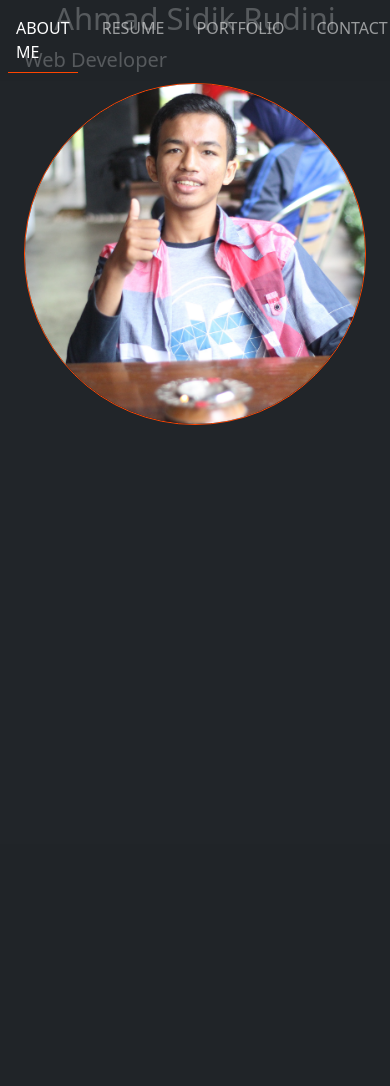
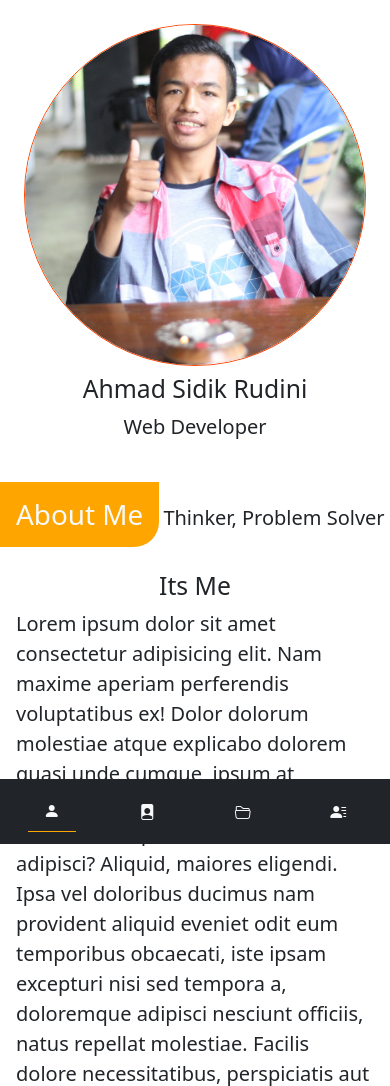
Before and after one commit to asidikrdn/personal-page, a PHP site: page / in a window 390 px wide. Shown: the top 1086 px of the page. Before the commit the page ends 425 px from the top, so only its background shows below. Run offline with PHP 8.4, Linux system fonts and the light colour scheme.

Commit message:
Creating Mobile Layout

```diff
--- a/css/style.css
+++ b/css/style.css
@@ -18,6 +18,15 @@ header img {
   transform: translateY(-10%);
 }
 
+#navbarMobile .container-fluid{
+  bottom: 0;
+}
+
+#navbarMobile a.active {
+  border-bottom: 1px solid orange;
+}
+
+
 
 /* Content */
 #section-title h2{
--- a/index.html
+++ b/index.html
@@ -27,7 +27,7 @@
           <!-- Header Web Version -->
           <header id="headerWeb">
             <div
-              class="container-fluid bg-dark text-light d-md-flex flex-column align-items-center"
+              class="container-fluid bg-dark text-light d-md-flex flex-column align-items-center d-none"
             >
               <h1 class="display-5 text-center">Ahmad Sidik Rudini</h1>
               <p class="lead my-2">Web Developer</p>
@@ -40,10 +40,22 @@
           </header>
         </div>
         <div class="col-md-9 offset-md-3 p-0">
+          <!-- Header Mobile Version -->
+          <header id="headerMobile">
+            <div class="d-md-none d-flex flex-row flex-wrap justify-content-center p-4">
+              <img
+                src="img/profil.jpg"
+                alt=""
+                class="img-fluid rounded-circle"
+              />
+              <h2 class="w-100 text-center my-2">Ahmad Sidik Rudini</h2>
+              <p class="lead">Web Developer</p>
+            </div>
+          </header>
 
           <!-- Navbar Web Version -->
           <nav id="navbarWeb">
-            <div class="container-fluid p-0 d-md-block">
+            <div class="container-fluid p-0 d-md-block d-none">
               <div
                 class="navbar navbar-expand navbar-dark bg-dark bg-opacity-75"
               >
@@ -60,6 +72,38 @@
                   <div class="nav-item mx-2">
                     <a href="contact.html" class="nav-link">Contact</a>
                   </div>
+                </div>
+              </div>
+            </div>
+          </nav>
+
+          <!-- Navbar Mobile Version -->
+          <nav id="navbarMobile">
+            <div
+              class="container-fluid bg-dark p-1 bg-opacity-100 position-fixed d-md-none"
+            >
+              <div
+                class="navbar navbar-expand navbar-dark d-flex justify-content-around"
+              >
+                <div class="nav-item mx-2">
+                  <a href="index.html" class="nav-link active text-light">
+                    <i class="bi-person-fill"></i>
+                  </a>
+                </div>
+                <div class="nav-item mx-2">
+                  <a href="resume.html" class="nav-link text-light">
+                    <i class="bi-file-person-fill"></i>
+                  </a>
+                </div>
+                <div class="nav-item mx-2">
+                  <a href="portfolio.html" class="nav-link text-light">
+                    <i class="bi-folder2-open"></i>
+                  </a>
+                </div>
+                <div class="nav-item mx-2">
+                  <a href="contact.html" class="nav-link text-light">
+                    <i class="bi-person-lines-fill"></i>
+                  </a>
                 </div>
               </div>
             </div>
```
Also changed, not shown: resume.html (+45 -0 lines).
